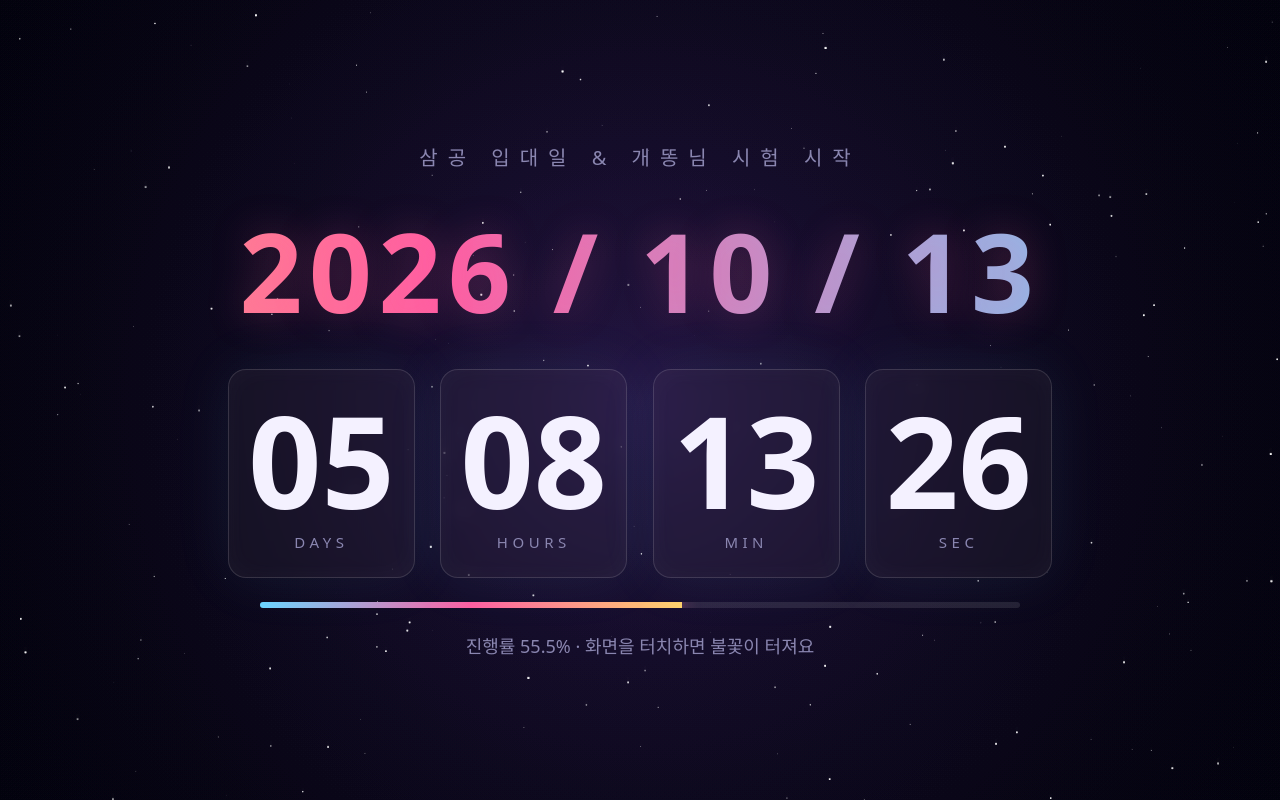
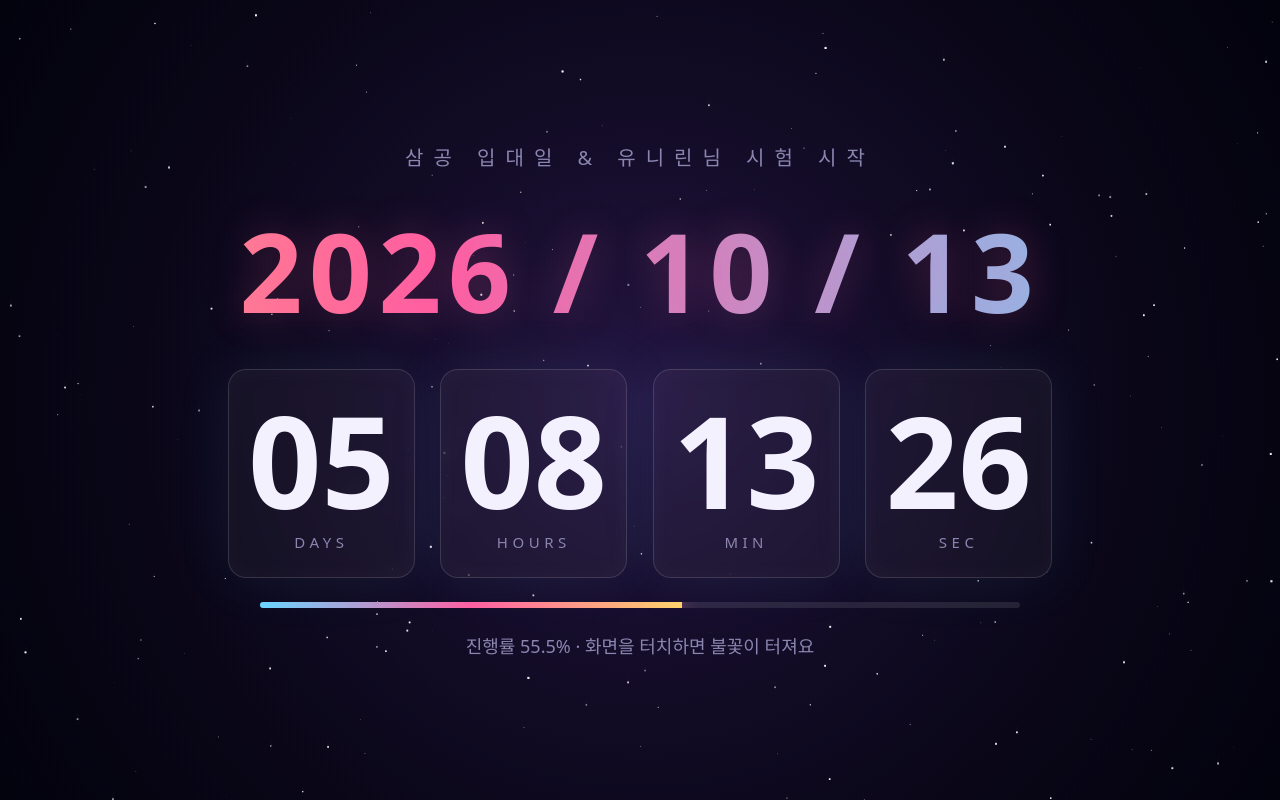
Before and after one commit to wasanstv/samgongipdae, a plain HTML site: page index.html in a window 1280 px wide. Drawn offline with Linux system fonts and the light colour scheme; animation ran at ten frames a second.

Commit message:
Update index.html

```diff
--- a/index.html
+++ b/index.html
@@ -3,7 +3,7 @@
 <head>
 <meta charset="utf-8">
 <meta name="viewport" content="width=device-width, initial-scale=1, viewport-fit=cover">
-<title>삼공 입대일 & 개똥님 시험 시작</title>
+<title>삼공 입대일 & 유니린님 시험 시작</title>
 <style>
 :root{box-sizing:border-box;padding-top:env(safe-area-inset-top,0px);padding-bottom:env(safe-area-inset-bottom,0px);--bg:#05060f;--fg:#f4f1ff;--dim:#8a86b0;--a:#ffd36b;--b:#ff5fa2;--c:#6bd6ff}
 @media (prefers-color-scheme:light){:root:not([data-theme="dark"]){--bg:#05060f}}
@@ -37,7 +37,7 @@ canvas{position:fixed;inset:0;width:100%;height:100%}
 <canvas id="c"></canvas>
 <div class="flash" id="flash"></div>
 <div class="wrap" id="wrap">
-  <div class="eyebrow" id="eb">삼공 입대일 & 개똥님 시험 시작</div>
+  <div class="eyebrow" id="eb">삼공 입대일 & 유니린님 시험 시작</div>
   <div class="date" id="date">2026 / 10 / 13</div>
   <div class="msg" id="msg">삼공님 입대 축하해용! -곧 전역하는 병장 시우가</div>
   <div class="timer">
```
